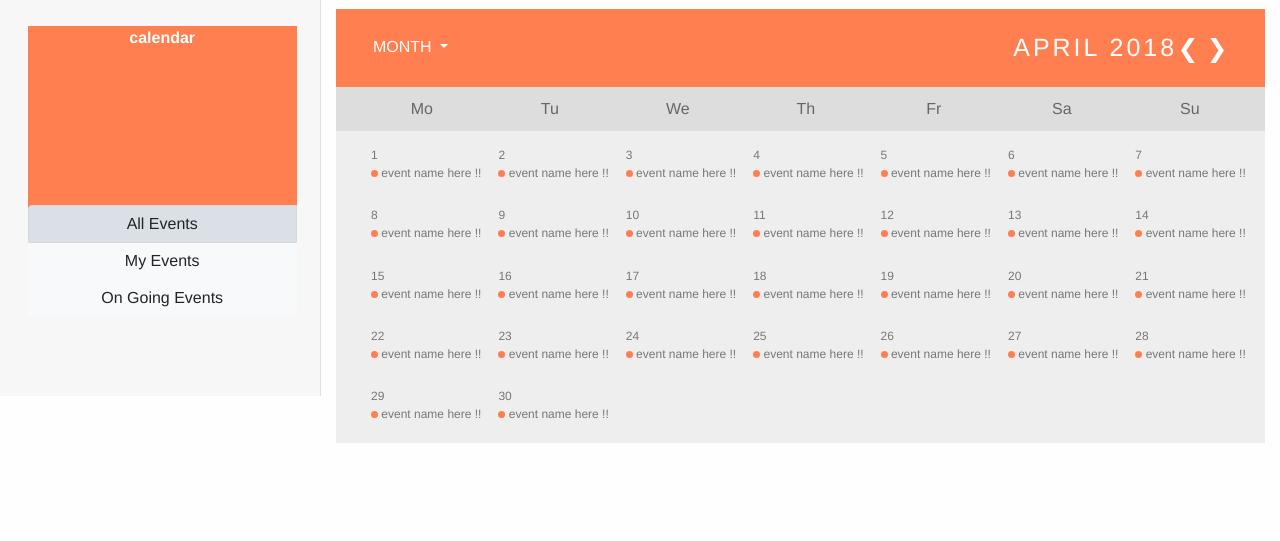
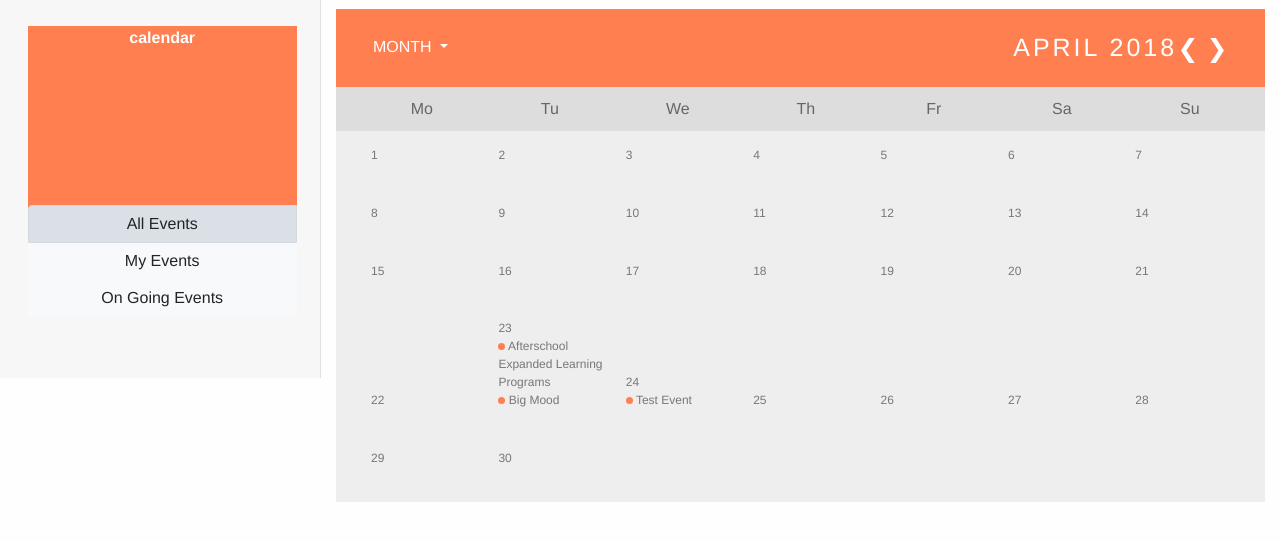
Before and after one commit to VincentLuong13/Givsum_Calendar, a Django app: page /calendarpage/ in a window 1280 px wide. Shown: the part 54-595 px from the top of the page. Run offline with Django 3.2, Linux system fonts and the light colour scheme; data comes from the database, SQL or seed files in the repository; some libraries are stand-ins or nearby versions.

Commit message:
changed variable
changed variable names on views and calander html for better readability

```diff
--- a/website/mainPage/templates/mainPage/calendarPage.html
+++ b/website/mainPage/templates/mainPage/calendarPage.html
@@ -110,7 +110,7 @@
     <ul>
         <li class="next">&#10095;</li>
         <li class="prev">&#10094;</li>
-        <li>{{name_of_month}} {{year}}</li>
+        <li>{{cur_name_of_month}} {{cur_year}}</li>
 
 
     </ul>
@@ -129,8 +129,14 @@
 
   <!-- creating each day and events  -->
   <ul class="days">
-    {% for i in num_days %}
-    <li>{{ forloop.counter }}<BR><span class="dot" style="background-color: coral;"></span> event name here !!</li>
+    {% for i in cur_num_days %}
+        <li>{{ forloop.counter }}<BR>
+            {% for event in events %}
+                {% if event.date_time.day == forloop.parentloop.counter and event.date_time.month == cur_month and event.date_time.year == cur_year %}
+                <span class="dot" style="background-color: coral;"></span> {{event.name}}<BR>
+                {% endif %}
+            {% endfor %}
+        </li>
     {% endfor %}
   </ul>
 
--- a/website/mainPage/views.py
+++ b/website/mainPage/views.py
@@ -20,8 +20,9 @@ def calendarPage(request):
     events = Event.objects.all()
     return render(request,'mainPage/calendarPage.html',
     {'events': sorted(events,key = lambda x: x.name),
-    'name_of_month' :calendar.month_name[month],
-    'num_days': range(calendar.monthrange(year,month)[1]),
-    'year':year,
-    'day' : day,
-    'name_of_day' : datetime.datetime.now().strftime("%A")})
+    'cur_name_of_month' :calendar.month_name[month],
+    'cur_num_days': range(calendar.monthrange(year,month)[1]),
+    'cur_year':year,
+    'cur_month':month,
+    'cur_day' : day,
+    'cur_name_of_day' : datetime.datetime.now().strftime("%A")})
```
